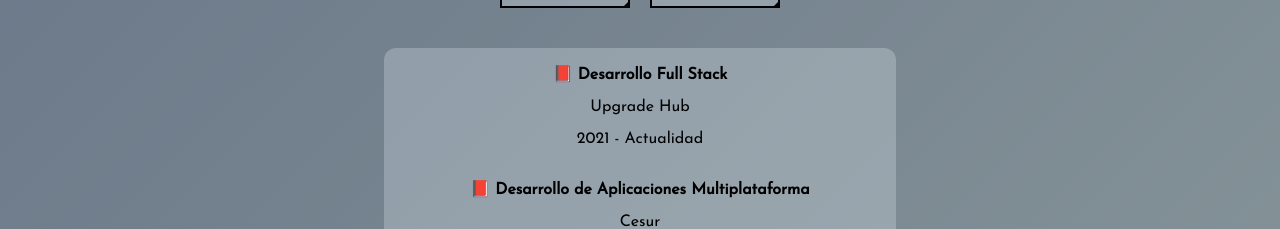
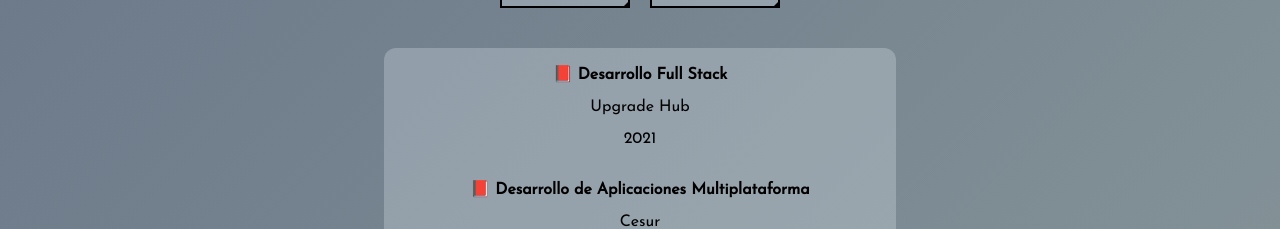
Before and after one commit to lethamburn/react_my-cv, a React (Create React App) app: page / in a window 1280 px wide. Shown: the part 798-1027 px from the top of the page. Built offline with nearby package versions, Linux system fonts and the light colour scheme.

Commit message:
FEAT Watchflix

```diff
--- a/src/CV/CV.js
+++ b/src/CV/CV.js
@@ -27,7 +27,7 @@
   education: [
     {
       name: "Desarrollo Full Stack",
-      date: "2021 - Actualidad",
+      date: "2021",
       where: "Upgrade Hub",
     },
     {
```
